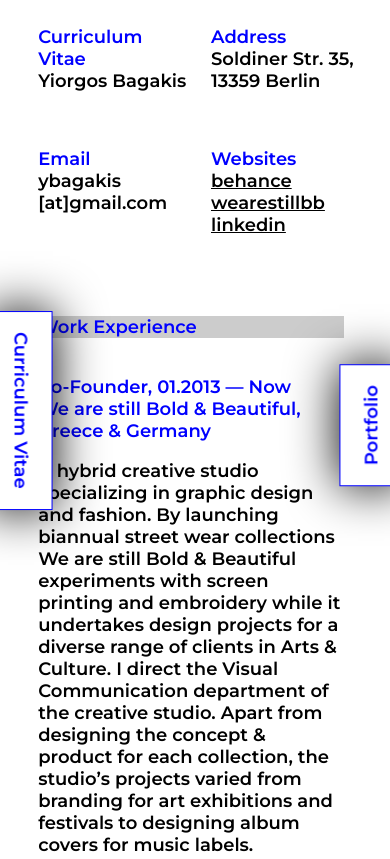
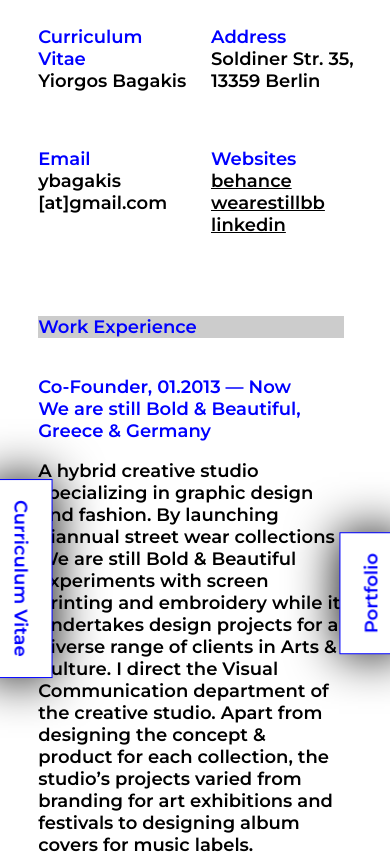
Before and after one commit to bagaski/yyyiorgosss, a plain HTML site: page cv.html in a window 390 px wide. Shown: the top 859 px of the page. Drawn offline with Linux system fonts and the light colour scheme.

Commit message:
Responsive Screens < 600px fix
I moved further down the buttons (top 60%)

```diff
--- a/cv.html
+++ b/cv.html
@@ -154,6 +154,19 @@
     			margin-bottom: 40px;
           margin-top: 0px;
     			}
+
+          @media screen and (max-width: 600px) {
+
+            .verticalleft {
+              top: 60%;
+            }
+
+            .verticalright {
+              top: 60%;
+            }
+
+
+          }
 /*
           .verticalleft {
             position: fixed;
```
Also changed, not shown: index.html (+13 -0 lines), portfolio.html (+9 -0 lines).
